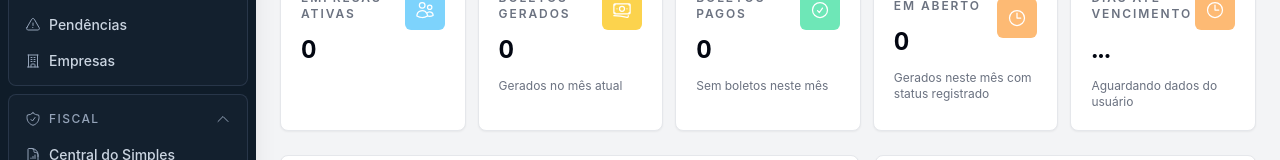
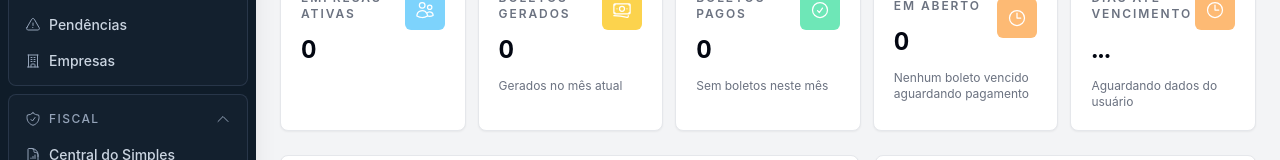
Before and after one commit to raphaelcastelar/web_sistema_inovar, a React (Create React App) app in the folder sistema_inovar/frontend/: page / in a window 1280 px wide. Shown: the part 257-417 px from the top of the page. Built offline with nearby package versions, Linux system fonts and the light colour scheme; sample sign-in values are in the browser's storage.

Commit message:
att card de em aberto

```diff
--- a/sistema_inovar/frontend/src/components/InicioPage.js
+++ b/sistema_inovar/frontend/src/components/InicioPage.js
@@ -129,6 +129,16 @@ async function fetchAllBoletosFromApi() {
 
 function dateKey(date) {
   return `${date.getFullYear()}-${String(date.getMonth() + 1).padStart(2, '0')}-${String(date.getDate()).padStart(2, '0')}`;
+}
+
+function dateOnlyKey(value) {
+  if (!value) return null;
+  if (typeof value === 'string') {
+    const dateOnly = value.match(/^\d{4}-\d{2}-\d{2}/)?.[0];
+    if (dateOnly) return dateOnly;
+  }
+  const parsed = getValidDate(value);
+  return parsed ? dateKey(parsed) : null;
 }
 
 function getValidDate(value) {
@@ -576,10 +586,14 @@ const InicioPage = () => {
   });
   const boletosGeradosCount = boletosGeradosMesAtual.length;
   const boletosPagosCount = boletosPagosMesAtual.length;
-  const boletosRegistradosMesAtual = boletosGeradosMesAtual.filter((boleto) => boleto.status === 'registrado');
-  const boletosRegistradosCount = boletosRegistradosMesAtual.length;
+  const todayKey = dateKey(today);
+  const boletosVencidosEmAberto = boletos.filter((boleto) => {
+    const vencimentoKey = dateOnlyKey(boleto.data_vencimento);
+    return boleto.status === 'registrado' && vencimentoKey && vencimentoKey < todayKey;
+  });
+  const boletosRegistradosCount = boletosVencidosEmAberto.length;
   const empresasById = new Map(empresasSelecionadas.map((empresa) => [String(empresa.id), empresa]));
-  const boletosEmAbertoRows = boletosRegistradosMesAtual.map((boleto) => {
+  const boletosEmAbertoRows = boletosVencidosEmAberto.map((boleto) => {
     const empresa = empresasById.get(String(boleto.empresa)) || {};
     return {
       ...boleto,
@@ -802,7 +816,7 @@ const InicioPage = () => {
           title="Em Aberto"
           value={isInitialDataLoading ? undefined : boletosRegistradosCount}
           color="bg-orange-300"
-          subtitle={boletosRegistradosCount > 0 ? 'Clique para cobrar os pendentes' : 'Gerados neste mês com status registrado'}
+          subtitle={boletosRegistradosCount > 0 ? 'Clique para cobrar os vencidos' : 'Nenhum boleto vencido aguardando pagamento'}
           onClick={handleOpenCobrancaModal}
           disabled={isInitialDataLoading}
         />
@@ -985,7 +999,7 @@ const InicioPage = () => {
                   <p className="text-xs font-semibold uppercase tracking-[0.18em] text-orange-500">Cobrança de honorário</p>
                   <h2 className="mt-1 text-xl font-bold text-gray-950 dark:text-white">Boletos em aberto</h2>
                   <p className="mt-1 text-sm text-gray-500 dark:text-gray-400">
-                    {boletosEmAbertoRows.length} boleto(s) registrado(s) neste mês aguardando pagamento.
+                    {boletosEmAbertoRows.length} boleto(s) vencido(s) aguardando pagamento.
                   </p>
                 </div>
                 <button
@@ -1015,7 +1029,7 @@ const InicioPage = () => {
                 {boletosEmAbertoRows.length === 0 ? (
                   <div className="rounded-lg border border-emerald-200 bg-emerald-50 p-8 text-center dark:border-emerald-900/70 dark:bg-emerald-950/30">
                     <CheckCircleIcon className="mx-auto h-9 w-9 text-emerald-500" />
-                    <p className="mt-3 text-sm font-semibold text-emerald-700 dark:text-emerald-300">Nenhum boleto em aberto neste mês.</p>
+                    <p className="mt-3 text-sm font-semibold text-emerald-700 dark:text-emerald-300">Nenhum boleto vencido em aberto.</p>
                   </div>
                 ) : (
                   <div className="overflow-hidden rounded-lg border border-gray-200 dark:border-gray-800">
```
Also changed, not shown: 1 other file (tests, documents, lock files or other folders).
